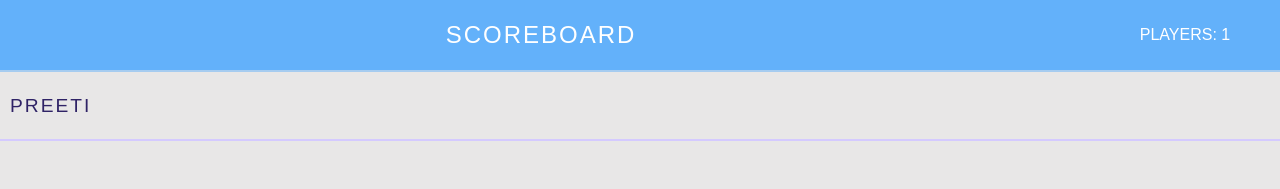
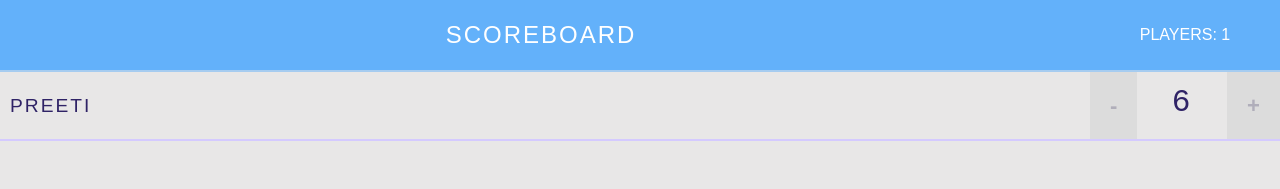
Before and after one commit to singhp1992/score, a React (Create React App) app: page / in a window 1280 px wide. Shown: the top 189 px of the page. Built offline with nearby package versions, Linux system fonts and the light colour scheme.

Commit message:
added the counter component to the player comp

```diff
--- a/src/App.js
+++ b/src/App.js
@@ -3,7 +3,6 @@ import logo from './logo.svg';
 import './App.css';
 import Header from './components/Header'
 import Player from './components/Player'
-import Counter from './components/Counter'
 
 class App extends Component {
   render() {
--- a/src/components/Player.jsx
+++ b/src/components/Player.jsx
@@ -1,5 +1,6 @@
 import React, { PureComponent } from 'react';
 import PropTypes from 'prop-types';
+import Counter from './Counter'
 
 function Player() {
     return (
@@ -7,6 +8,8 @@ function Player() {
             <span className="player-name">
                 Preeti
             </span>
+
+            <Counter />
         </div>
 
     );
```
